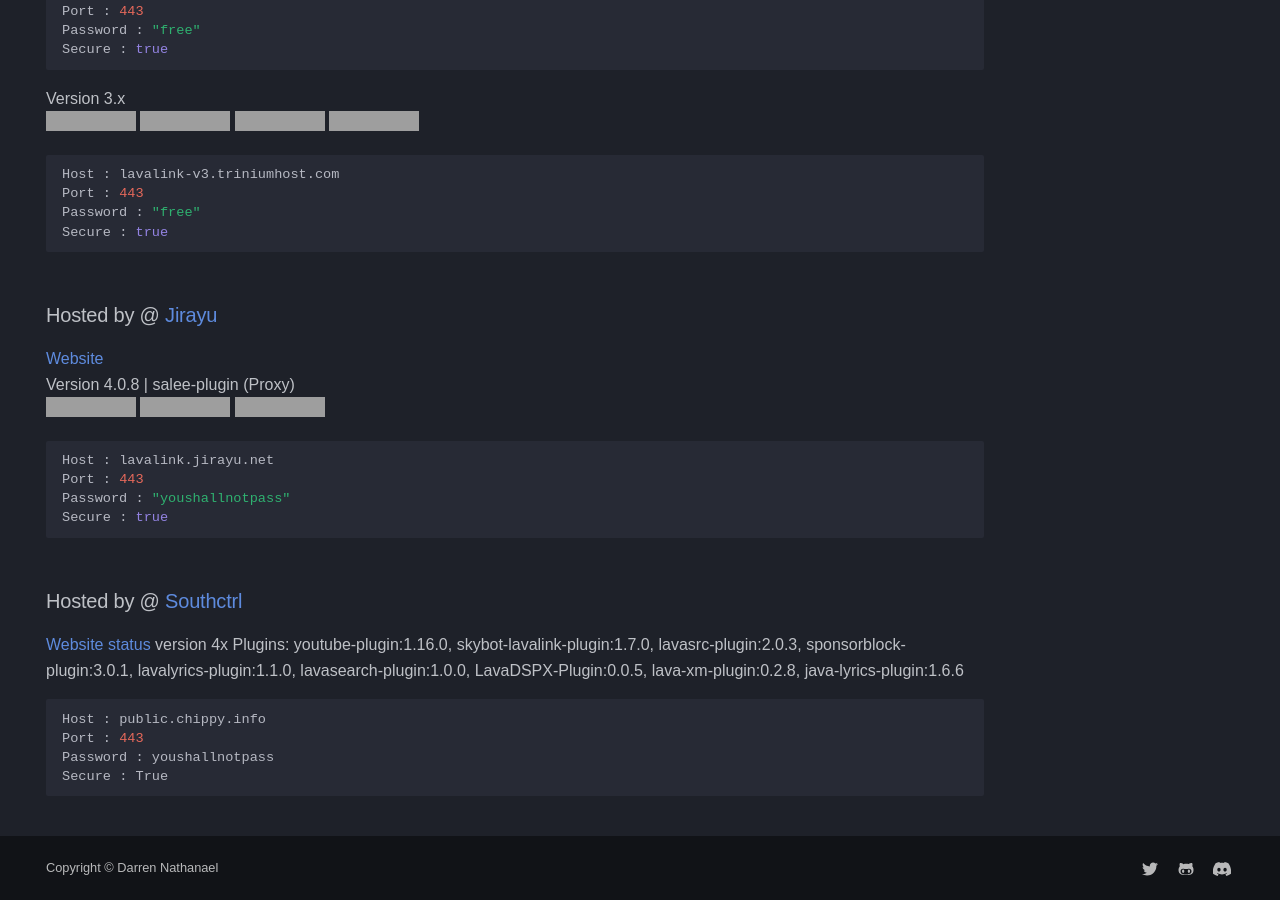
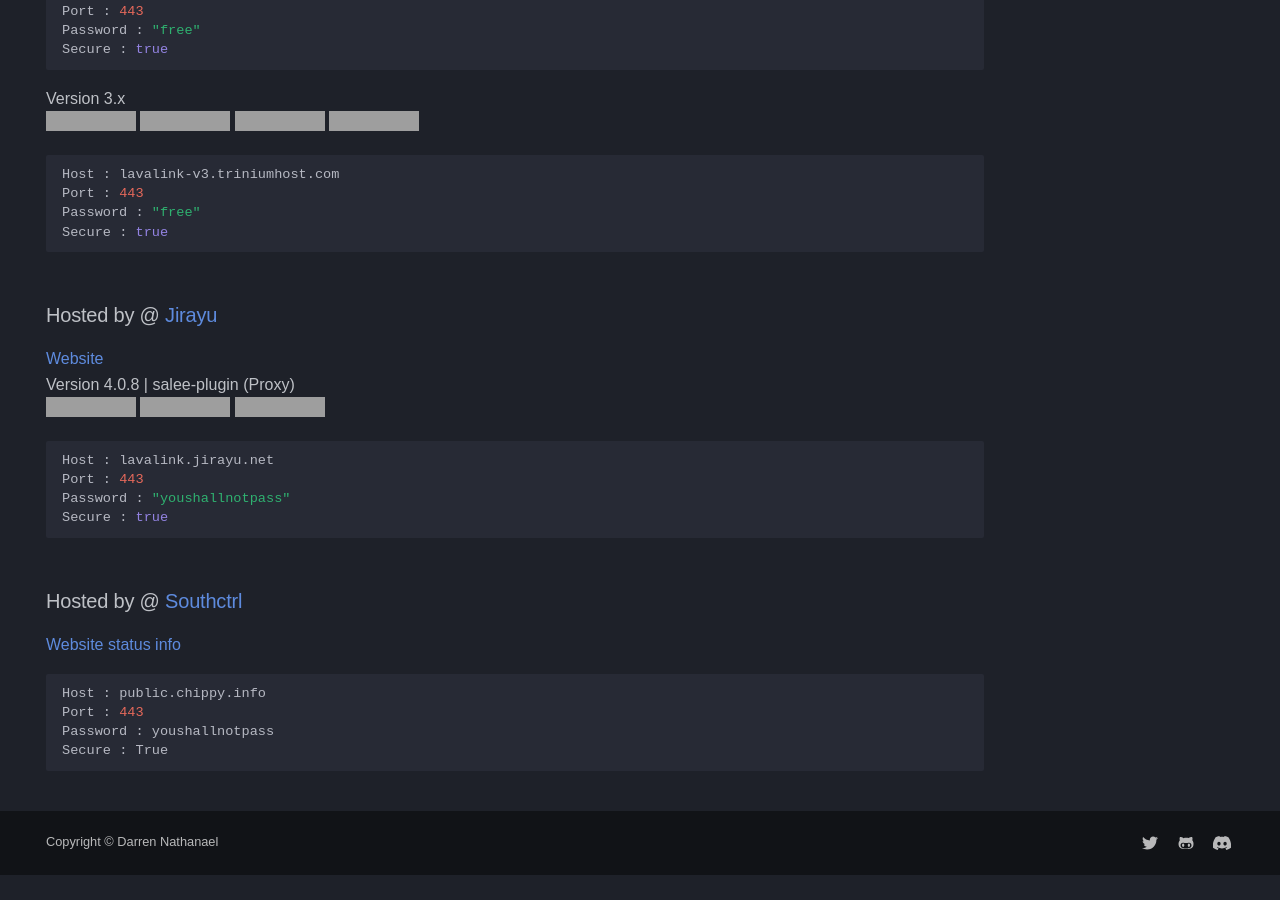
Before and after one commit to DarrenOfficial/lavalink-list, an MkDocs documentation site: the page built from docs/SSL/Lavalink-SSL.md, in a window 1280 px wide and 900 px high, scrolled down 1705 px, cut to the strip 0-900 px from the top of the window. Built offline with MkDocs 1.6.1 and Material for MkDocs 9.7.7, drawn with Linux system fonts in a browser that asks for light colours; some web fonts are replaced; comment, search, counter and statistics services are not loaded; a style sheet for code colours, icons or effects is not loaded; after the commit the page ends 2580 px from its top, so only the background shows below that; grey boxes are pictures that could not be loaded.

Commit message:
Update Lavalink-SSL.md

````diff
--- a/docs/SSL/Lavalink-SSL.md
+++ b/docs/SSL/Lavalink-SSL.md
@@ -105,8 +105,7 @@ Secure : true
 ```
 
 ### Hosted by @ [Southctrl](https://discord.gg/PF5WN3FEA5)
-[Website](https://chippy.info) [status](https://chippy.info/status)
-version 4x Plugins: youtube-plugin:1.16.0, skybot-lavalink-plugin:1.7.0, lavasrc-plugin:2.0.3, sponsorblock-plugin:3.0.1, lavalyrics-plugin:1.1.0, lavasearch-plugin:1.0.0, LavaDSPX-Plugin:0.0.5, lava-xm-plugin:0.2.8, java-lyrics-plugin:1.6.6
+[Website](https://chippy.info) [status](https://chippy.info/status) [info](https://chippy.info/info)
 ```bash
 Host : public.chippy.info
 Port : 443
````
